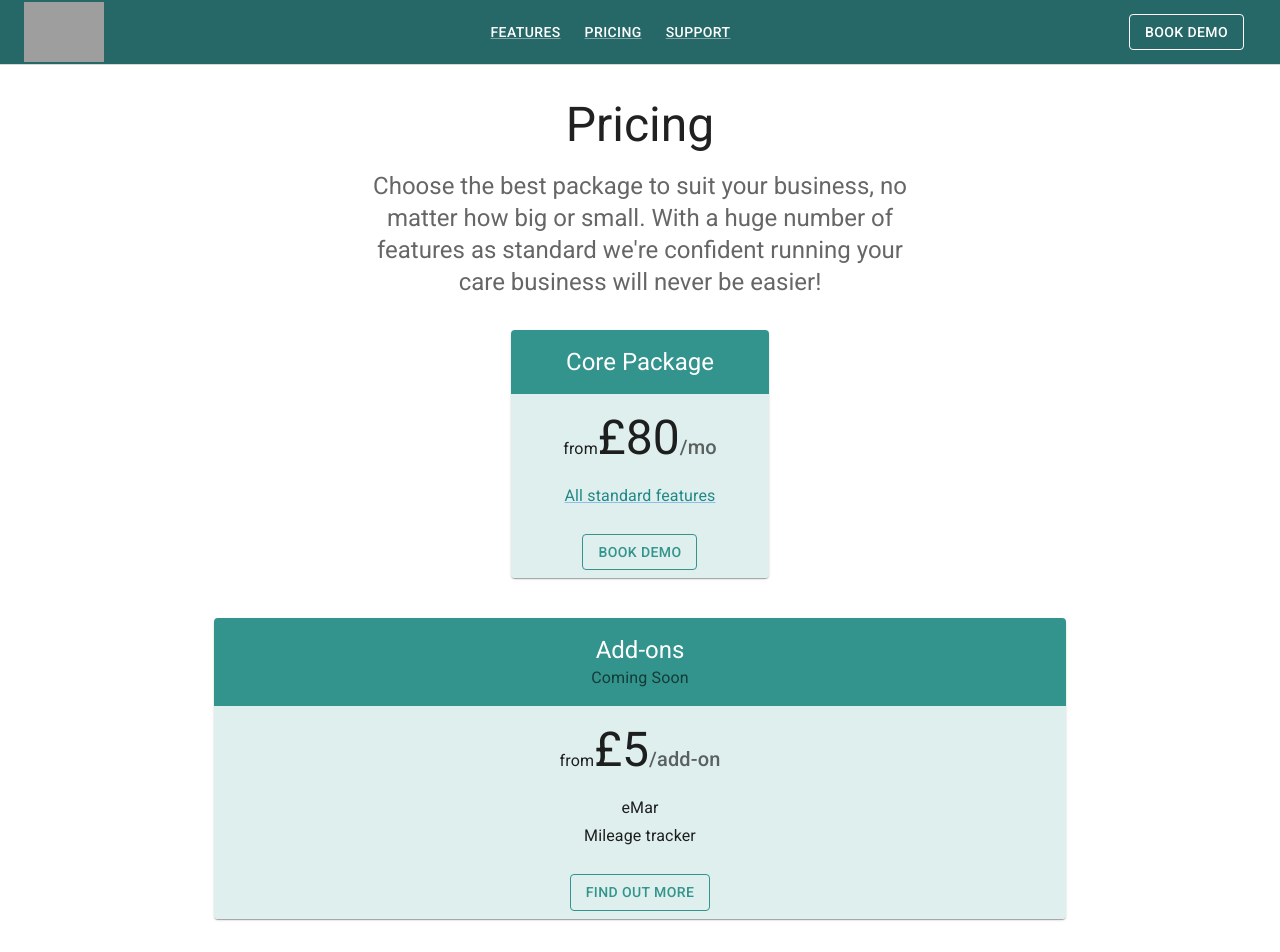
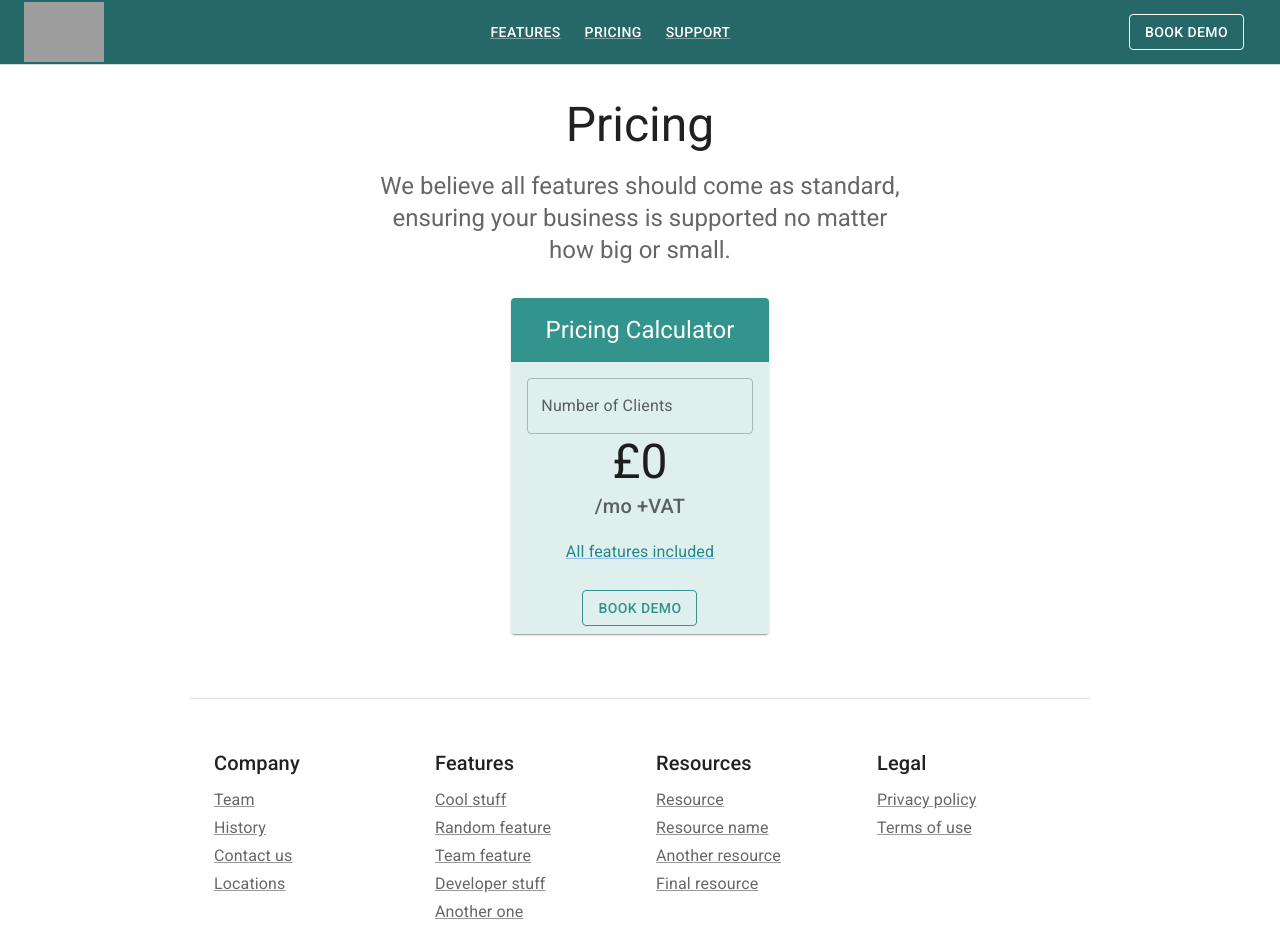
Before and after one commit to douglasfrancis/CQD-landing-page, a React (Create React App) app: page /pricing in a window 1280 px wide. Shown: the top 952 px of the page. Built offline with nearby package versions, Linux system fonts and the light colour scheme; grey boxes are pictures that could not be loaded.

Commit message:
Pricing calculator added

```diff
--- a/src/components/Footer.js
+++ b/src/components/Footer.js
@@ -10,8 +10,8 @@ function Copyright(props) {
     return (
       <Typography variant="body2" color="text.secondary" align="center" {...props}>
         {'Copyright © '}
-        <Link color="inherit" href="https://mui.com/">
-          Frantech Web Solutions Ltd
+        <Link color="inherit" href="/">
+          Care Quality Digital Ltd
         </Link>{' '}
         {new Date().getFullYear()}
         {'.'}
--- a/src/components/Pricing.js
+++ b/src/components/Pricing.js
@@ -1,4 +1,4 @@
-import * as React from 'react';
+import React, { useEffect, useState } from 'react';
 import Box from '@mui/material/Box';
 import Button from '@mui/material/Button';
 import Card from '@mui/material/Card';
@@ -7,57 +7,32 @@ import CardContent from '@mui/material/CardContent';
 import CardHeader from '@mui/material/CardHeader';
 import CssBaseline from '@mui/material/CssBaseline';
 import Grid from '@mui/material/Grid';
-import StarIcon from '@mui/icons-material/StarBorder';
 import Typography from '@mui/material/Typography';
 import GlobalStyles from '@mui/material/GlobalStyles';
 import Container from '@mui/material/Container';
 import Navbar from './Navbar';
 import Footer from './Footer';
 import Link from '@mui/material/Link';
+import TextField from '@mui/material/TextField'
+
+function PricingContent() {
+
+  const [number, setNumber] = useState("")
+  const [price, setPrice] = useState(0)
 
 
-const tiers = [
-  {
-    title: 'Basic',
-    price: '80',
-    description: [
-      'Free for 3 months',
-      'All standard features',
+  useEffect(()=>{
+    if(number){
+      calculatePrice()
+    }
+  },[number])
 
-      'Email support',
-    ],
-    buttonText: 'Sign up',
-    buttonVariant: 'outlined',
-  },
-  {
-    title: 'Standard',
-    subheader: 'Coming Soon',
-    price: '149',
-    description: [
-        'Free Manager Training',
-      'eMar',
-      'Automatic Mileage Tracking',
-    ],
-    buttonText: 'Get started',
-    buttonVariant: 'contained',
-  },
-  {
-    title: 'Enterprise',
-    price: '499',
-    description: [
-      'All standard features plus',
+  const calculatePrice = () =>{
+    setPrice((number * 8) + 80)
 
-      'Unlimited Hours',
-      'Phone & email support',
-    ],
-    buttonText: 'Contact us',
-    buttonVariant: 'outlined',
-  },
-];
+  }
 
 
-
-function PricingContent() {
   return (
     <React.Fragment>
       <GlobalStyles styles={{ ul: { margin: 0, padding: 0, listStyle: 'none' } }} />
@@ -75,8 +50,8 @@ function PricingContent() {
           Pricing
         </Typography>
         <Typography variant="h5" align="center" color="text.secondary" component="p">
-          Choose the best package to suit your business, no matter how big or small. With a huge number of features as standard we're confident running your care business will never be easier!
-        </Typography>
+        We believe all features should come as standard, ensuring your business is supported no matter how big or small.
+      </Typography>
       </Container>
       {/* End hero unit */}
       <Container maxWidth="md" component="main" >
@@ -92,7 +67,7 @@ function PricingContent() {
             >
               <Card>
                 <CardHeader
-                  title={"Core Package"}
+                  title={"Pricing Calculator"}
                   titleTypographyProps={{ align: 'center' }}
                   subheaderTypographyProps={{
                     align: 'center',
@@ -105,19 +80,21 @@ function PricingContent() {
                   <Box
                     sx={{
                       display: 'flex',
+                      flexDirection: 'column',
                       justifyContent: 'center',
-                      alignItems: 'baseline',
+                      alignItems: 'center',
                       mb: 2,
                     }}
                   >
-                      <Typography>
-                          from
-                      </Typography>
+
+
+                    <TextField type='number' fullWidth label="Number of Clients" value={number} onChange={(e)=>setNumber(e.target.value)}/>
+
                     <Typography component="h2" variant="h3" color="text.primary">
-                      £80
+                      £{price}
                     </Typography>
                     <Typography variant="h6" color="text.secondary">
-                      /mo
+                      /mo +VAT
                     </Typography>
                   </Box >
                   <ul>
@@ -130,7 +107,7 @@ function PricingContent() {
                           align="center"
                           sx={{color:'#288'}}
                         >
-                        All standard features
+                        All features included
                         </Typography>
                       </Link>
 
@@ -147,74 +124,6 @@ function PricingContent() {
               </Card>
             </Grid>
 
-            <Grid
-              item
-
-              xs={12}
-              sm={12}
-              md={12}
-            >
-              <Card>
-                <CardHeader
-                  title={"Add-ons"}
-                  titleTypographyProps={{ align: 'center' }}
-                  subheader={'Coming Soon'}
-
-                  subheaderTypographyProps={{
-                    align: 'center',
-                  }}
-                  sx={{
-                    backgroundColor:'#32948c', color: '#fff'
-                  }}
-                />
-                <CardContent sx={{backgroundColor: '#dfefed'}}>
-                  <Box
-                    sx={{
-                      display: 'flex',
-                      justifyContent: 'center',
-                      alignItems: 'baseline',
-                      mb: 2,
-                    }}
-                  >
-                      <Typography>
-                          from
-                      </Typography>
-                    <Typography component="h2" variant="h3" color="text.primary">
-                      £5
-                    </Typography>
-                    <Typography variant="h6" color="text.secondary">
-                      /add-on
-                    </Typography>
-                  </Box >
-                  <ul>
-
-                      <Typography
-                        component="li"
-                        variant="subtitle1"
-                        align="center"
-
-                      >
-                       eMar
-                      </Typography>
-                      <Typography
-                        component="li"
-                        variant="subtitle1"
-                        align="center"
-
-                      >
-                       Mileage tracker
-                      </Typography>
-
-                  </ul>
-                </CardContent>
-                <CardActions sx={{backgroundColor: '#dfefed'}}>
-                  <Button  variant="outlined" sx={{borderColor: '#32948c', margin: '0 auto',  color: '#32948c'}}>
-                    Find Out More
-                  </Button>
-                </CardActions>
-              </Card>
-            </Grid>
-
         </Grid>
       </Container>
       {/* Footer */}
```
Also changed, not shown: 1 other file (tests, documents, lock files or other folders).
